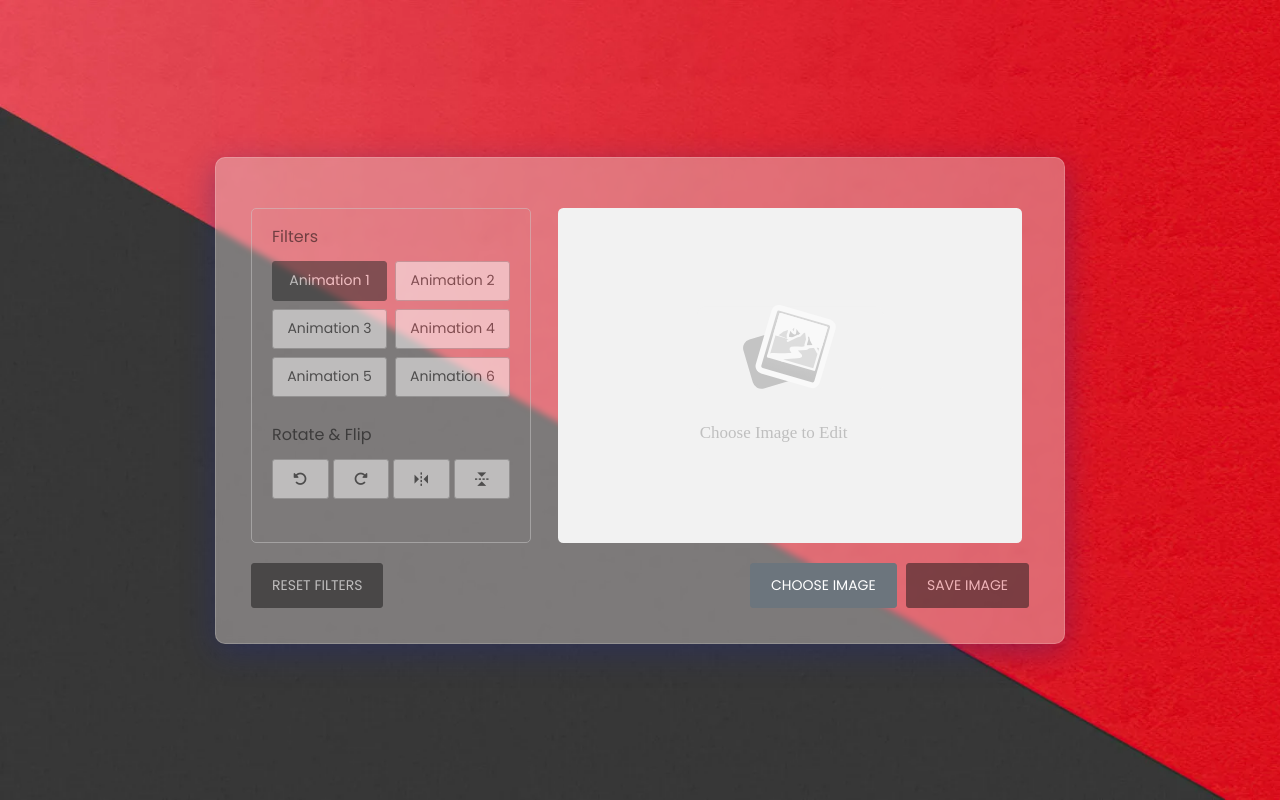
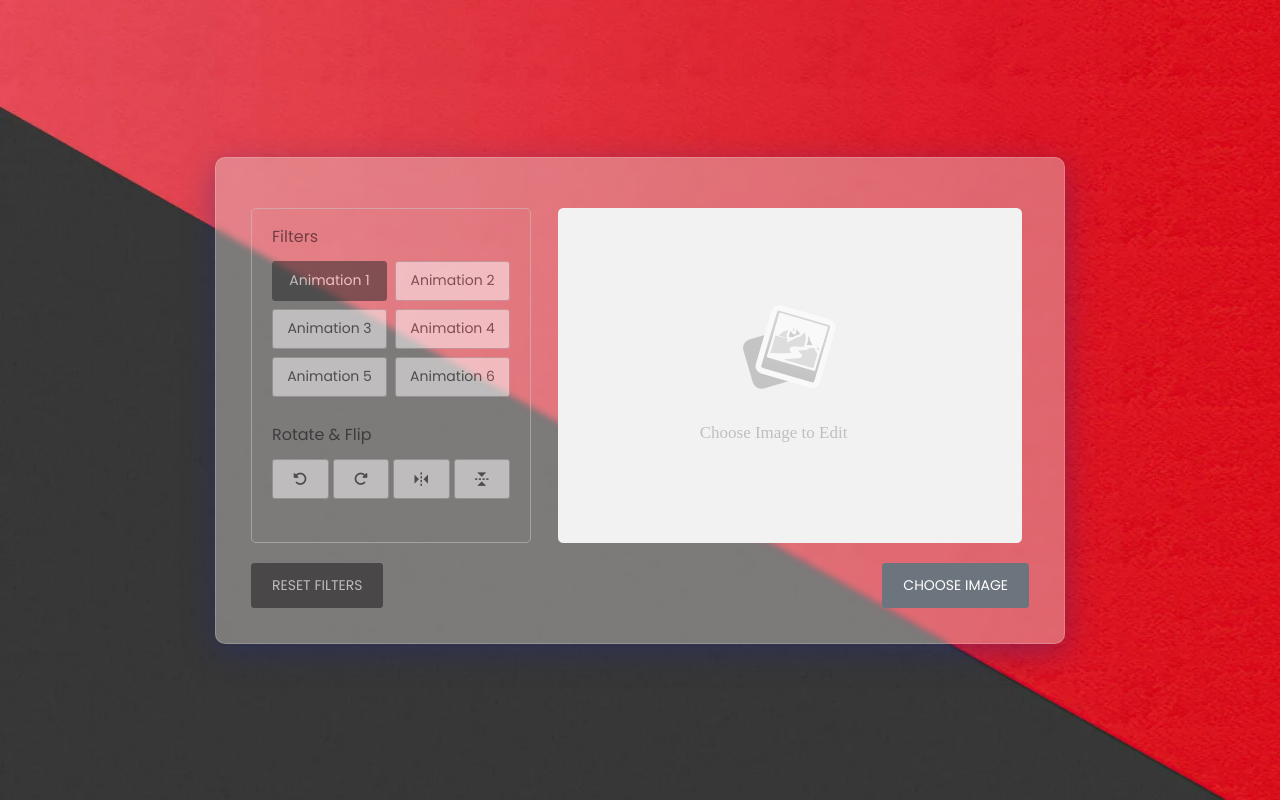
Before and after one commit to Siddhant7174/siddhant-image-animator, a website: page home1.html in a window 1280 px wide. Drawn offline with nearby package versions, Linux system fonts and the light colour scheme.

Commit message:
Update home1.html

```diff
--- a/home1.html
+++ b/home1.html
@@ -52,7 +52,7 @@
             <div class="row">
                 <input type="file" class="file-input" accept="image/*" hidden>
                 <button class="choose-img">Choose Image</button>
-                <button class="save-img">Save Image</button>
+<!--                 <button class="save-img">Save Image</button> -->
             </div>
         </div>
     </div>
```
